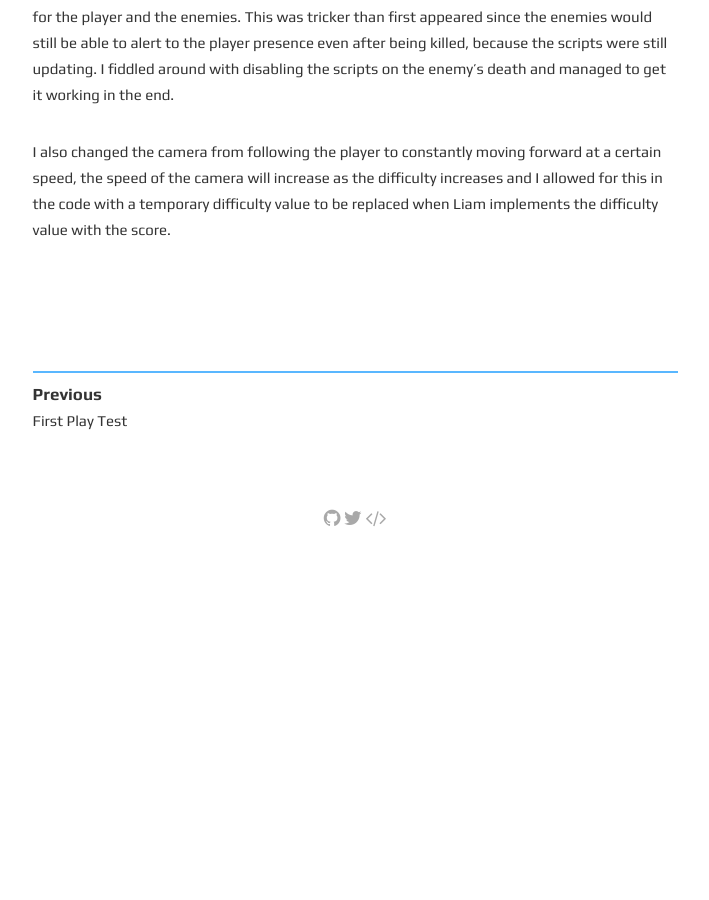
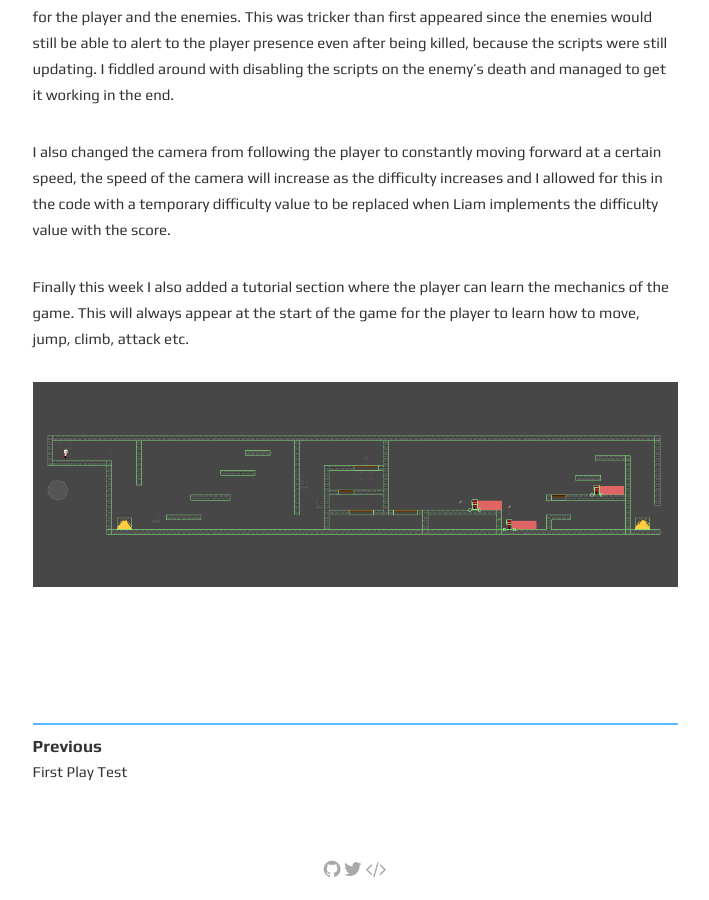
Before and after one commit to zar67/cgd-devlog, a Jekyll site: the page built from _posts/2021-10-31-main-features-complete.md, in a window 1280 px wide and 900 px high, scrolled down 1599 px. Shown: the whole window, without its empty margins (285-994 px from the left). Built offline with Jekyll 4.4.1, drawn with Linux system fonts in a browser that asks for light colours; before the commit the page ends 2147 px from its top, so only the background shows below that; some of the changed text lies outside the part shown.

Commit message:
Tutorial Section Work

```diff
--- a/_posts/2021-10-31-main-features-complete.md
+++ b/_posts/2021-10-31-main-features-complete.md
@@ -32,3 +32,9 @@ After the play test we discussed as a group what we needed to do next and also d
 The first thing I went about implementing after the play test was the death animations, both for the player and the enemies. This was tricker than first appeared since the enemies would still be able to alert to the player presence even after being killed, because the scripts were still updating. I fiddled around with disabling the scripts on the enemy's death and managed to get it working in the end.
 
 I also changed the camera from following the player to constantly moving forward at a certain speed, the speed of the camera will increase as the difficulty increases and I allowed for this in the code with a temporary difficulty value to be replaced when Liam implements the difficulty value with the score.
+
+Finally this week I also added a tutorial section where the player can learn the mechanics of the game. This will always appear at the start of the game for the player to learn how to move, jump, climb, attack etc.
+
+<p align="center">
+  <img src="{{site.baseurl}}/assets/jam-one/tutorial-section.png" alt="Tutorial Section"/>
+</p>
```
Also changed, not shown: assets/jam-one/tutorial-section.png (added).
